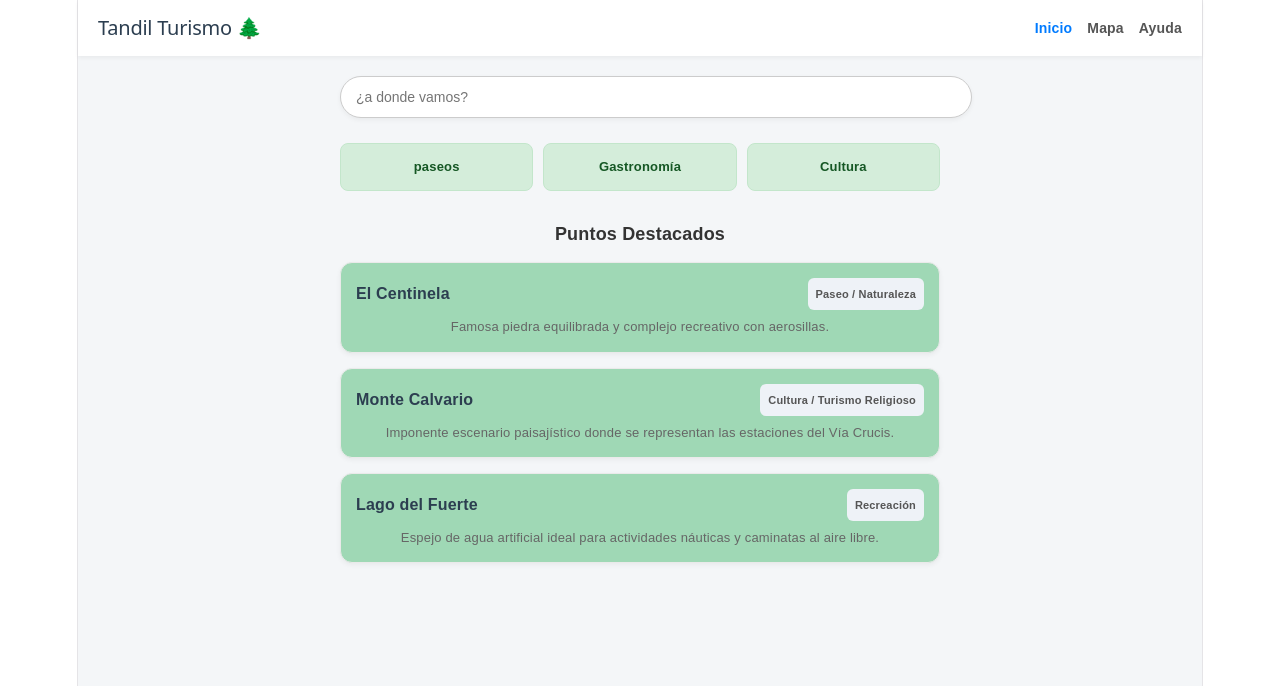
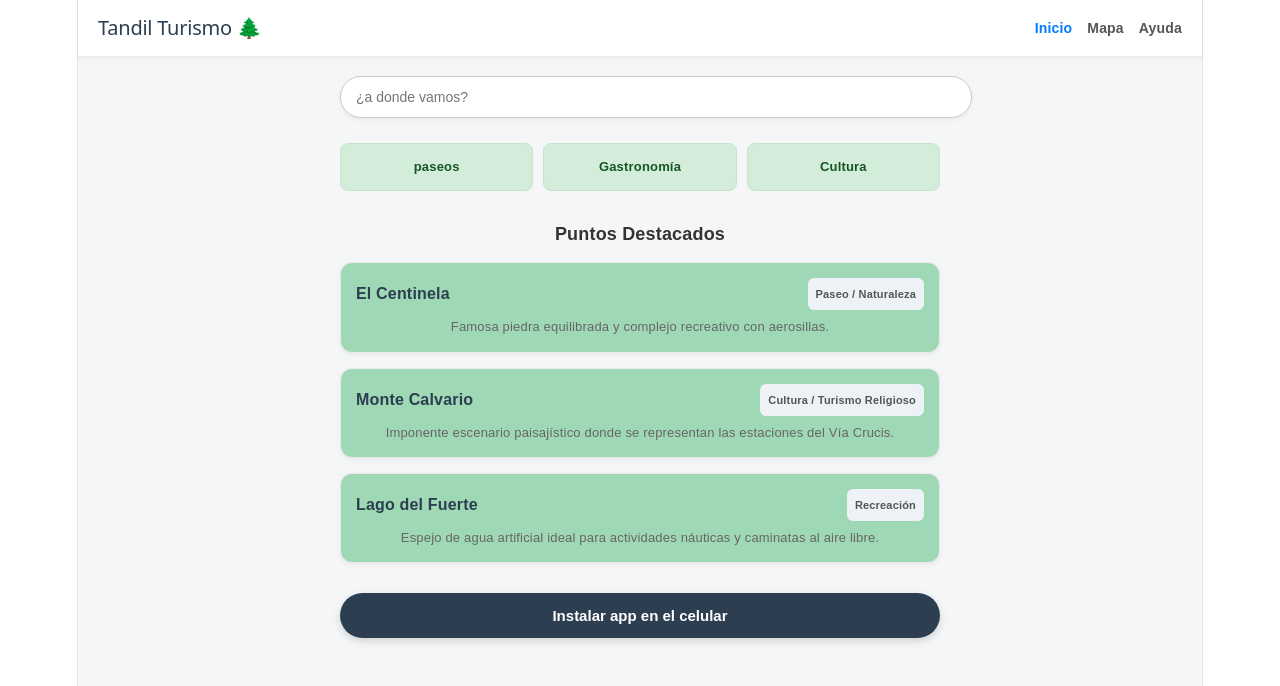
Before and after one commit to mer-8/app-turismo-tandil, a React (Vite) app: page / in a window 1280 px wide. Shown: the top 686 px of the page. Built offline with nearby package versions, Linux system fonts and the light colour scheme.

Commit message:
Agregado el PWA

```diff
--- a/index.html
+++ b/index.html
@@ -3,11 +3,20 @@
   <head>
     <meta charset="UTF-8" />
     <link rel="icon" type="image/svg+xml" href="/favicon.svg" />
+    <link rel="manifest" href="/manifest.webmanifest" /> <!-- cargamos el manifest -->
+    <meta name="theme-color" content="#2c3e50" />
     <meta name="viewport" content="width=device-width, initial-scale=1.0" />
     <title>app-turismo-tandil</title>
   </head>
   <body>
     <div id="root"></div>
+    <script>
+      if ('serviceWorker' in navigator) {
+        window.addEventListener('load', () => {
+          navigator.serviceWorker.register('/service-worker.js');
+        });
+      }
+    </script>
     <script type="module" src="/src/main.jsx"></script>
   </body>
 </html>
--- a/src/App.jsx
+++ b/src/App.jsx
@@ -1,9 +1,39 @@
-import { useState } from 'react';
+import { useEffect, useState } from 'react';
 import { lugaresTandil } from './data/tandilData';
 import './App.css';
 //tengan en cuenta q x usar vite la pagina se actualiza sola ni bien guardas sin recargar
 function App() {
   const [busqueda, setBusqueda] = useState("");
+  const [installPrompt, setInstallPrompt] = useState(null);
+
+  useEffect(() => {
+    const handleBeforeInstallPrompt = (event) => {
+      event.preventDefault();
+      setInstallPrompt(event);
+    };
+
+    window.addEventListener('beforeinstallprompt', handleBeforeInstallPrompt);
+
+    return () => {
+      window.removeEventListener('beforeinstallprompt', handleBeforeInstallPrompt);
+    };
+  }, []);
+
+  const instalarApp = async () => {
+    if (!installPrompt) {
+      alert('Si no aparece la instalación automática, podés agregar la app desde el menú del navegador.');
+      return;
+    }
+
+    installPrompt.prompt();
+
+    const resultado = await installPrompt.userChoice;
+
+    if (resultado.outcome === 'accepted') {
+      setInstallPrompt(null);
+    }
+  };
+
   const lugaresFiltrados = lugaresTandil.filter(lugar =>
     lugar.nombre.toLowerCase().includes(busqueda.toLowerCase()) ||
     lugar.tipo.toLowerCase().includes(busqueda.toLowerCase())
@@ -69,9 +99,29 @@ function App() {
               )}
             </div>
 
+            <button
+              onClick={instalarApp}
+              style={{
+                width: '100%',
+                marginTop: '30px',
+                padding: '14px 18px',
+                border: 'none',
+                borderRadius: '25px',
+                background: '#2c3e50',
+                color: '#ffffff',
+                fontSize: '15px',
+                fontWeight: 'bold',
+                cursor: 'pointer',
+                boxShadow: '0 3px 8px rgba(0,0,0,0.15)'
+              }}
+            >
+              Instalar app en el celular
+            </button>
+
           </main>
         </div>
       );
+
 }
 
 export default App; //esto implica q es princiapl esta pagina
```
Also changed, not shown: public/service-worker.js (added, +22 -0 lines), public/manifest.webmanifest (added). Lines whose indentation alone changed are shown as unchanged.
